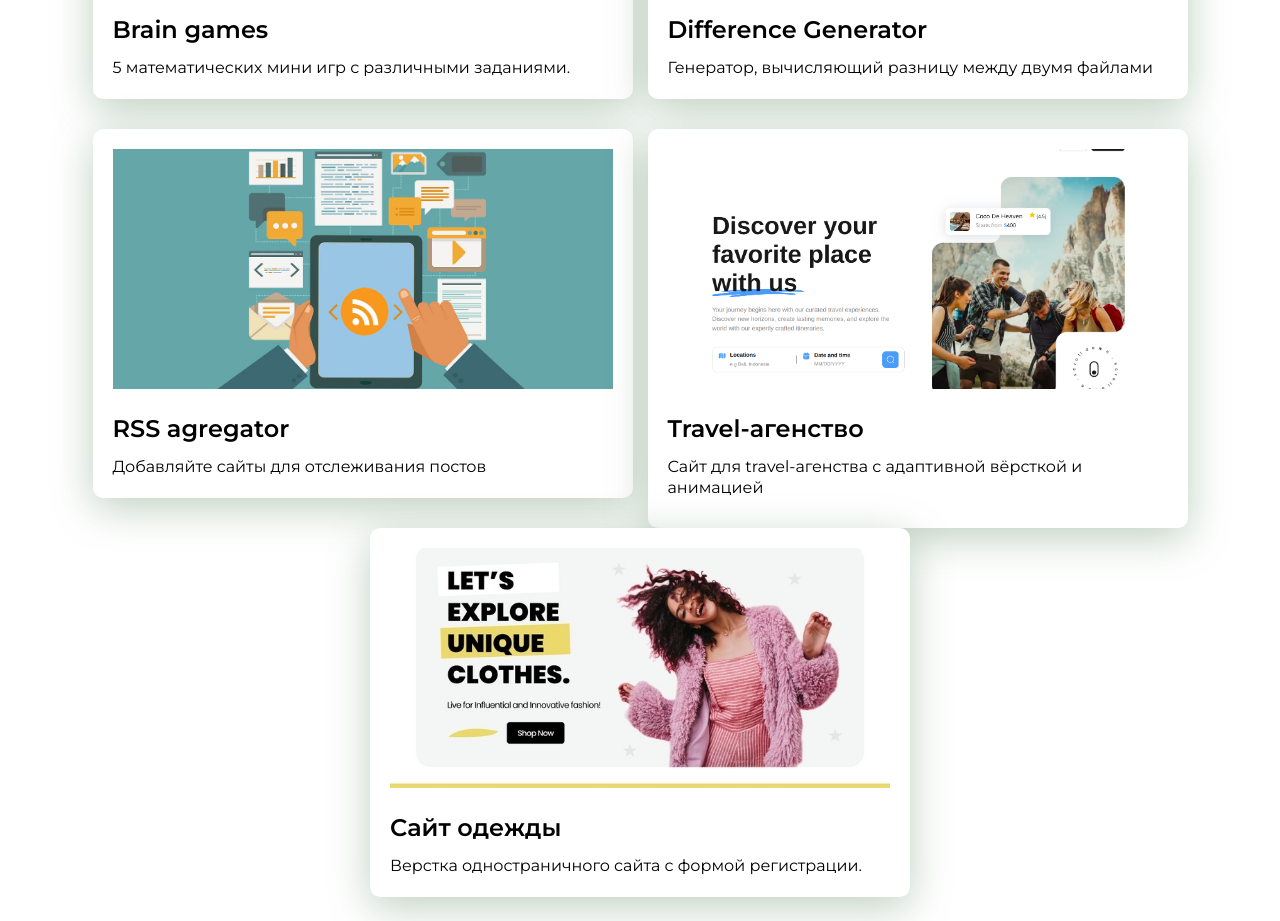
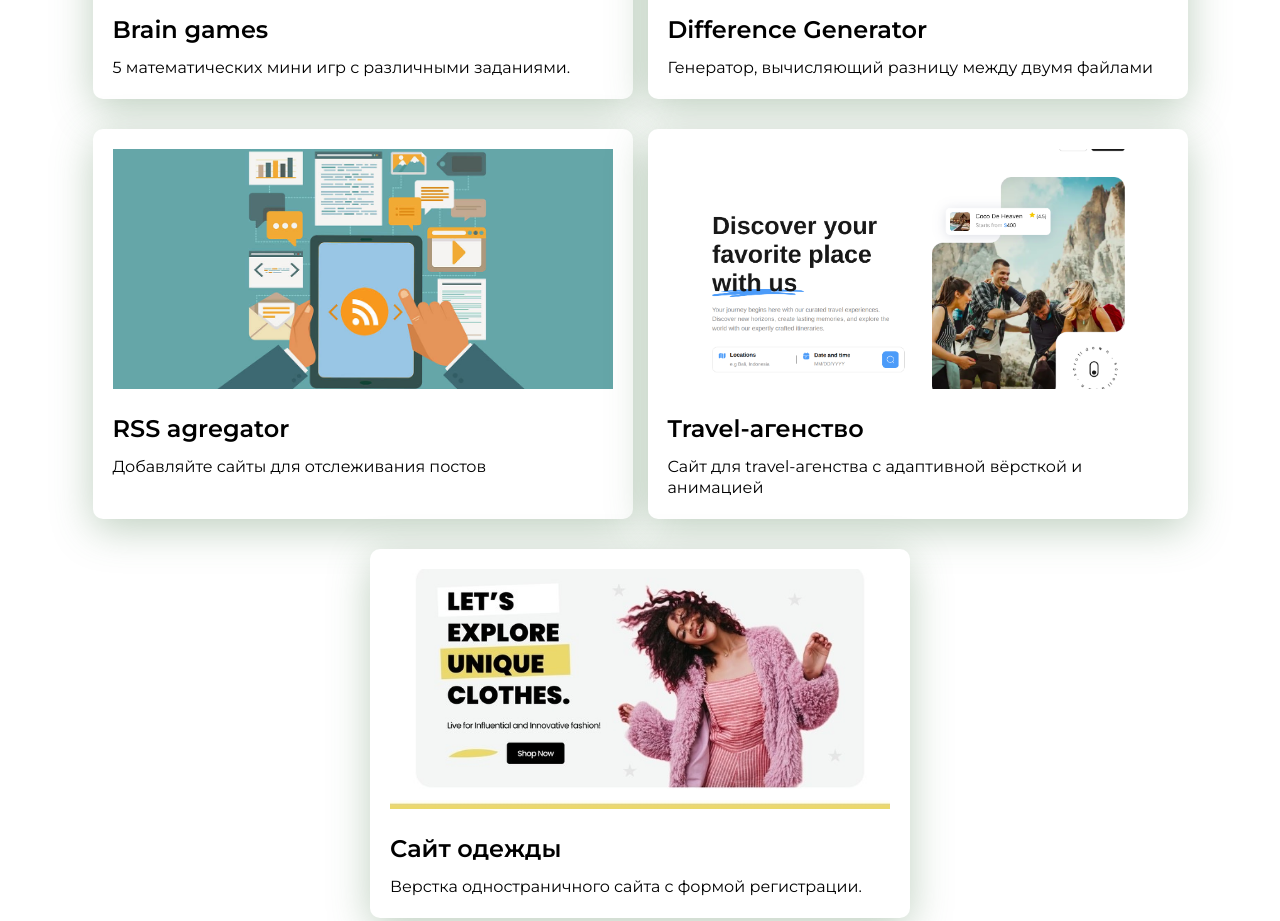
Before and after one commit to Anna-Sed/My-portfolio, a website: page index.html in a window 1280 px wide. Shown: the part 1280-2201 px from the top of the page. Drawn offline with Linux system fonts and the light colour scheme.

Commit message:
Update css/main.css

```diff
--- a/css/main.css
+++ b/css/main.css
@@ -138,10 +138,11 @@ a {
 .card-link:hover {
     color: var(--lightGreen);
 }
+
 /* Убираем отступы лишние у последних карточек */
-.card:last-child, .card:nth-last-child(2) {
+/* .card:last-child, .card:nth-last-child(2) {
     margin-bottom: 0;
-}
+} */
 
 .card-img {
     margin-bottom: 20px;
```
